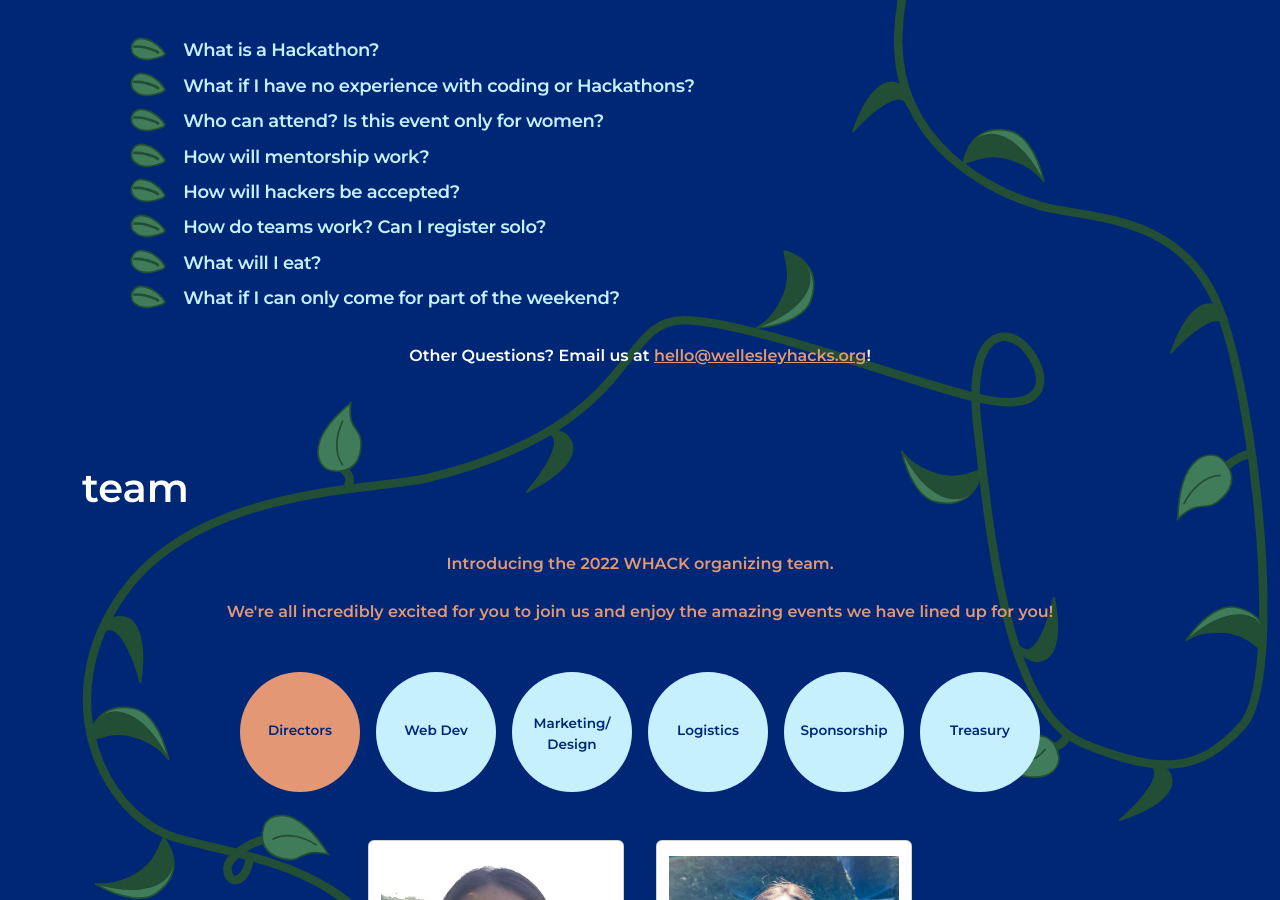
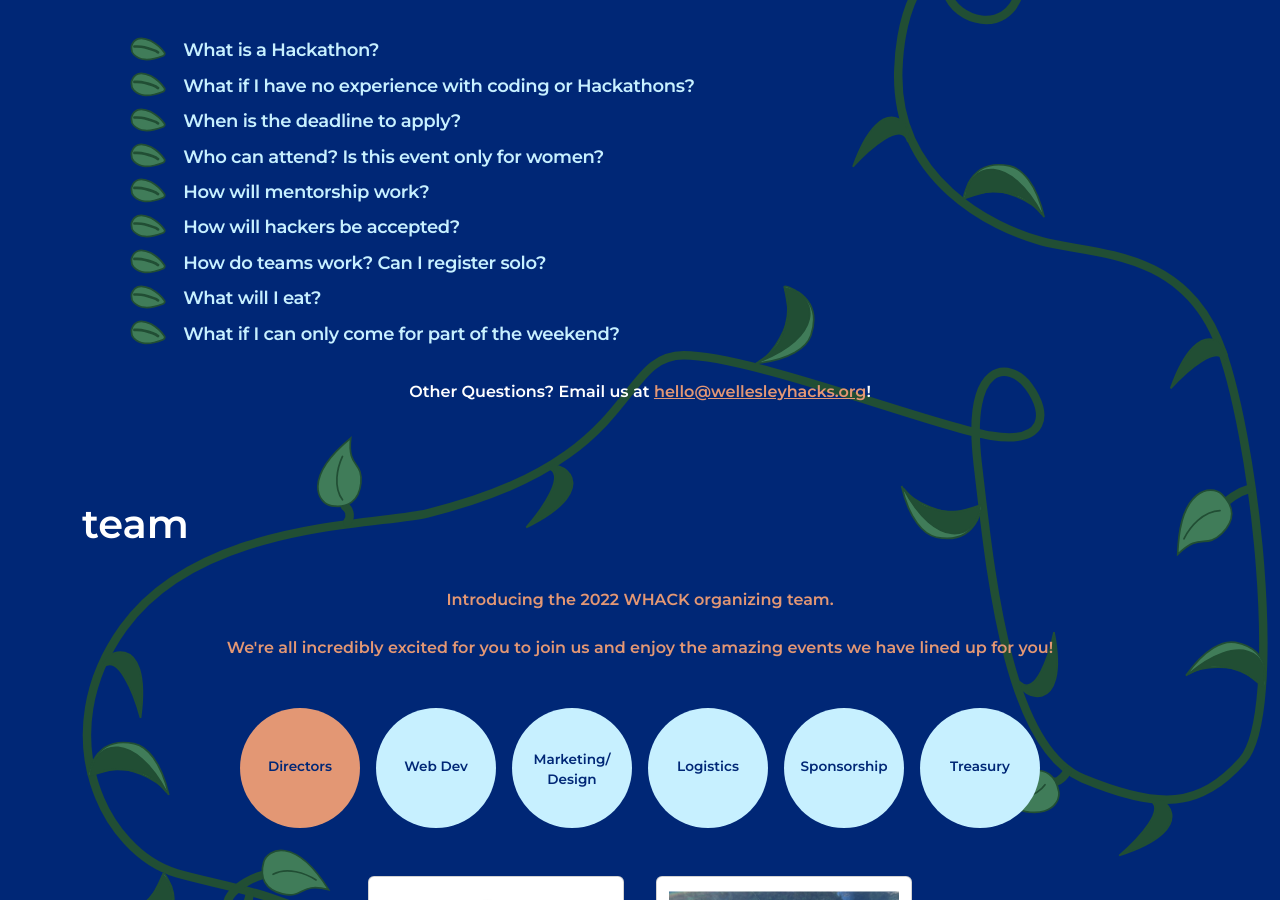
Before and after one commit to wellesleyhack/fall2022, a plain HTML site: page index.html in a window 1280 px wide. Shown: the part 2505-3405 px from the top of the page. Drawn offline with nearby package versions, Linux system fonts and the light colour scheme.

Commit message:
update application deadline date

```diff
--- a/index.html
+++ b/index.html
@@ -223,12 +223,12 @@
               and army of mentors, as well as your team members and other students.
             </p>
           </span></li>
-          <!-- <li class="question"><span>
+          <li class="question"><span>
             When is the deadline to apply?
             <p class="answer">
-              The application deadline is at midnight of October 31, 2021.
+              The application deadline is Sunday, October 23rd at 11:59pm EST.
             </p>
-          </span></li> -->
+          </span></li>
           <li class="question"><span>
             Who can attend? Is this event only for women?
             <p class="answer">
```
